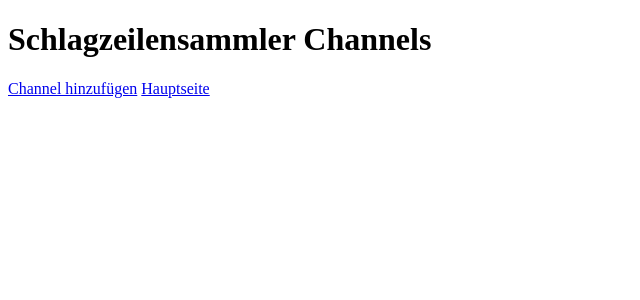
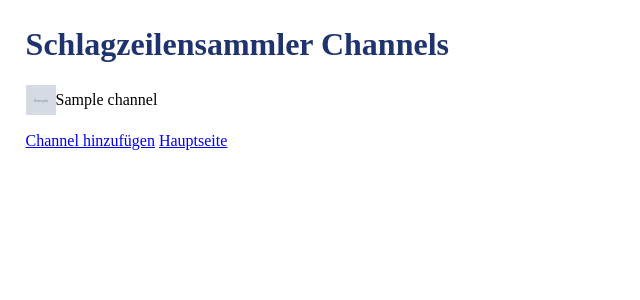
Before and after one commit to nisc586/schlagzeilensammler, a Flask app: template szsammler/templates/channels.html in a window 1280 px wide. Shown: the top 300 px of the page, without its empty margins (0-640 px from the left). Run offline with Flask 3, Linux system fonts and the light colour scheme; the template is opened without the code that fills it: values that come from a table or form of the project are taken from there, others are empty; tables that the repository leaves empty hold one stand-in row (values such as "Sample post"); grey boxes marked "Sample" are stand-in pictures.

Commit message:
Work on "Channels" front-end

```diff
--- a/szsammler/static/style.css
+++ b/szsammler/static/style.css
@@ -4,6 +4,20 @@ h1 {
 
 body {
     margin: 2%;
+}
+
+#channels-list {
+    display: flex;
+    flex-direction: column;
+    gap: 1em;
+    list-style-type: none;
+    padding-inline-start: 0px;
+}
+
+.channels-item {
+    display: flex;
+    flex-flow: row wrap;
+    align-items: center;
 }
 
 #articles-list {
--- a/szsammler/templates/channels.html
+++ b/szsammler/templates/channels.html
@@ -3,10 +3,16 @@
 <head>
     <meta charset="UTF-8">
     <meta name="viewport" content="width=device-width, initial-scale=1.0">
+    <link rel="stylesheet" href="{{ url_for('static', filename='style.css') }}"/>
     <title>Channels</title>
 </head>
 <body>
     <h1>Schlagzeilensammler Channels</h1>
+    <ul id="channels-list">
+        {% for channel in channels %}
+            <li class="channels-item"><img src="{{ channel['image_url'] }}" width="30px" height="30px"/>{{ channel["title"] }}</p>
+        {% endfor %}
+    </ul>
     <a href="/channels/new">Channel hinzufügen</a>
     <a href="/">Hauptseite</a>
 </body>
--- a/szsammler/templates/index.html
+++ b/szsammler/templates/index.html
@@ -3,7 +3,7 @@
 <head>
     <meta charset="UTF-8">
     <meta name="viewport" content="width=device-width, initial-scale=1.0">
-    <link rel="stylesheet" href="{{url_for('static', filename='style.css') }}"/>
+    <link rel="stylesheet" href="{{ url_for('static', filename='style.css') }}"/>
     <title>Schlagzeilensammler</title>
 </head>
 <body>
```
